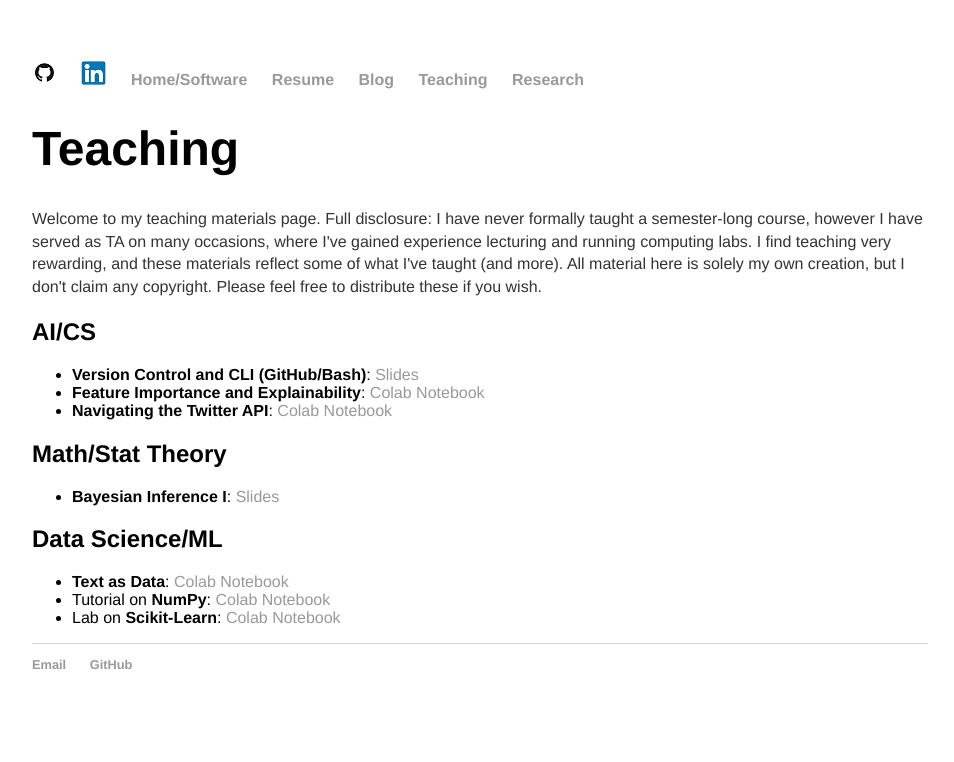
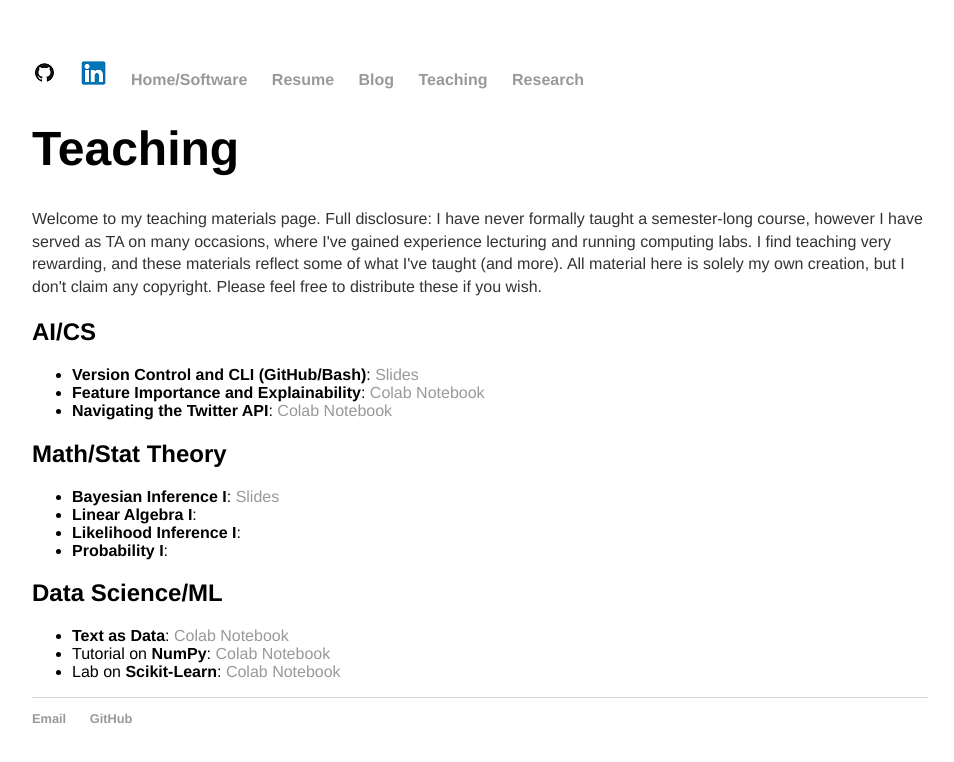
Before and after one commit to 12mre1/12mre1.github.io, a Jekyll site: the page built from teach/index.html, in a window 1280 px wide. Shown: the top 762 px of the page, without its empty margins (160-1114 px from the left). Built offline with Jekyll 4.4.1, drawn with Linux system fonts in a browser that asks for light colours.

Commit message:
update teach

```diff
--- a/teach/index.html
+++ b/teach/index.html
@@ -30,6 +30,12 @@ here is solely my own creation, but I don't claim any copyright. Please feel fre
 <ul>
 
 <li><b>Bayesian Inference I</b>: <a href = "./bayes-inference-I-slides.pdf" target="_blank">Slides</a></li>
+
+<li><b>Linear Algebra I</b>: <a href = "./#" target="_blank"></a></li>
+
+<li><b>Likelihood Inference I</b>: <a href = "./#" target="_blank"></a></li>
+
+<li><b>Probability I</b>: <a href = "./#" target="_blank"></a></li>
 
 <!-- <li>Note on <b>exponential family</b> and <b>generalized linear models</b>: <a href = "/teach/#" target="_blank">PDF</a></li>
 
```
